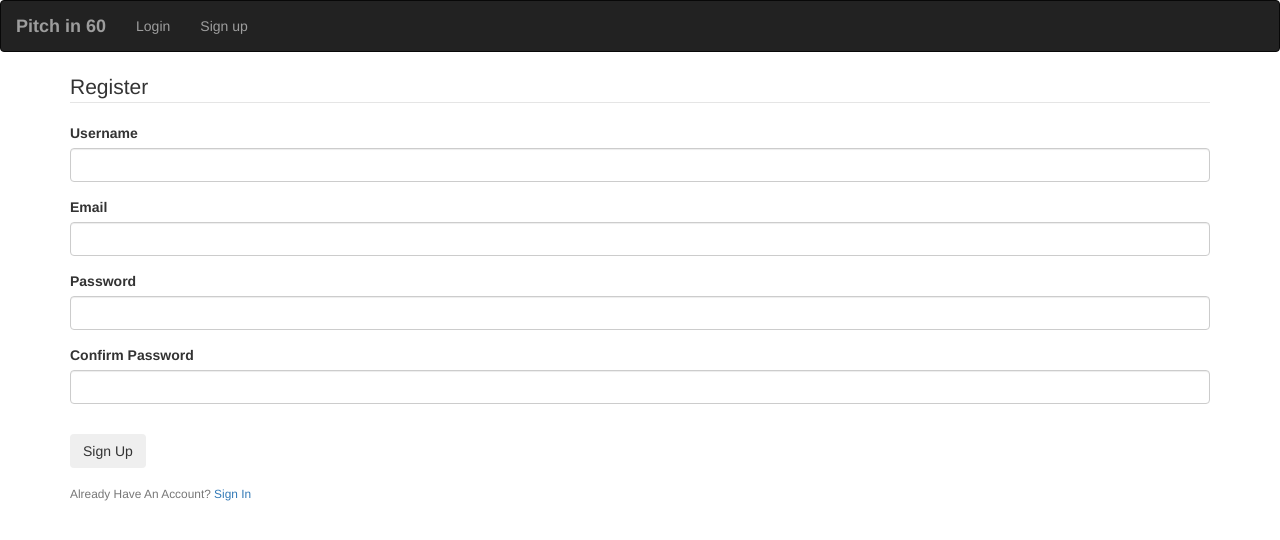
After one commit to Missy-Olivia/Perfect-Pitch, a Flask app: template app/templates/register.html in a window 1280 px wide. The commit adds this page. Shown: the top 540 px of the page. Run offline with Flask 2, Linux system fonts and the light colour scheme; the template is opened without the code that fills it: values that come from a table or form of the project are taken from there, others are empty; some libraries are stand-ins or nearby versions.

Commit message:
forms update

```diff
--- a/app/main/forms.py
+++ b/app/forms.py
@@ -1,22 +1,19 @@
 from flask_wtf import FlaskForm
 from wtforms import StringField, PasswordField, SubmitField, BooleanField
 from wtforms.validators import DataRequired, Length, Email, EqualTo
+import email_validator
+
 
 class RegForm(FlaskForm):
-    '''
-    class for user registration
-    '''
     username = StringField('Username', validators=[DataRequired(), Length(min=3, max=15)])
-    email = StringField('Email', validators=[DataRequired(), Email()])
+    email = StringField('Email',validators=[DataRequired(), Email()])
     password = PasswordField('Password', validators=[DataRequired()])
-    confirm-password = PasswordField('Confirm Password', validators=[DataRequired(), EqualTo('password')])
+    confirm_password = PasswordField('Confirm Password', validators=[DataRequired(), EqualTo('password')])
     submit = SubmitField('Sign Up')
 
+
 class loginForm(FlaskForm):
-    '''
-    class for user login
-    '''
-    email = StringField('Email', validators=[DataRequired(), Email()])
+    email = StringField('Email',validators=[DataRequired(), Email()])
     password = PasswordField('Password', validators=[DataRequired()])
-    remember = BooleanField('Remember Me')
+    remember = BooleanField('Remember me')
     submit = SubmitField('Login')
--- a/app/requests.py
+++ b/app/requests.py
@@ -0,0 +1 @@
+from app import app
--- a/app/templates/about.html
+++ b/app/templates/about.html
@@ -4,4 +4,4 @@
 
         <h1>About page</h1>
 
-        {% endblock %}
+   {% endblock %}
--- a/app/templates/navbar.html
+++ b/app/templates/navbar.html
@@ -12,8 +12,7 @@
         <div class="navbar-collapse collapse">
             <ul class="nav navbar-nav">
                 <li class="text-left"><a href="#">Login</a></li>
-                <li class="text-left"><a href="#">Sign up</a></li>
-
+                <li class="text-left"><a href="{{ url_for('register') }}">Sign up</a></li>
         </div>
 
     </div>
--- /dev/null
+++ b/app/templates/register.html
@@ -0,0 +1,38 @@
+{% extends 'base.html' %}
+
+{% block content %}
+   <div class="container">
+    <div class="content-section">
+        <form method="POST" action="">
+            {{ form.hidden_tag() }}
+            <fieldset class="form-group">
+                <legend class="border-bottom mb-4">Register</legend>
+                <div class="form-group">
+                    {{ form.username.label(class="form-control-label") }}
+                    {{ form.username(class="form-control form-control-lg") }}
+                </div>
+                <div class="form-group">
+                    {{ form.email.label(class="form-control-label") }}
+                    {{ form.email(class="form-control form-control-lg") }}
+                </div>
+                <div class="form-group">
+                    {{ form.password.label(class="form-control-label") }}
+                    {{ form.password(class="form-control form-control-lg") }}
+                </div>
+                <div class="form-group">
+                    {{ form.confirm_password.label(class="form-control-label") }}
+                    {{ form.confirm_password(class="form-control form-control-lg") }}
+                </div>
+            </fieldset>
+            <div class="form-group">
+                    {{ form.submit( class="btn btn-outline-info" ) }}
+            </div>
+        </form>
+    </div>
+    <div class="border-top pt-3">
+        <small class="text-muted">
+            Already Have An Account? <a class="ml-2" href="{{ url_for('login') }}">Sign In</a>
+        </small>
+    </div>
+   </div>
+{% endblock %}
```
Also changed, not shown: app/views.py (+25 -1 lines), config.py (+15 -0 lines), app/templates/login.html (added).
